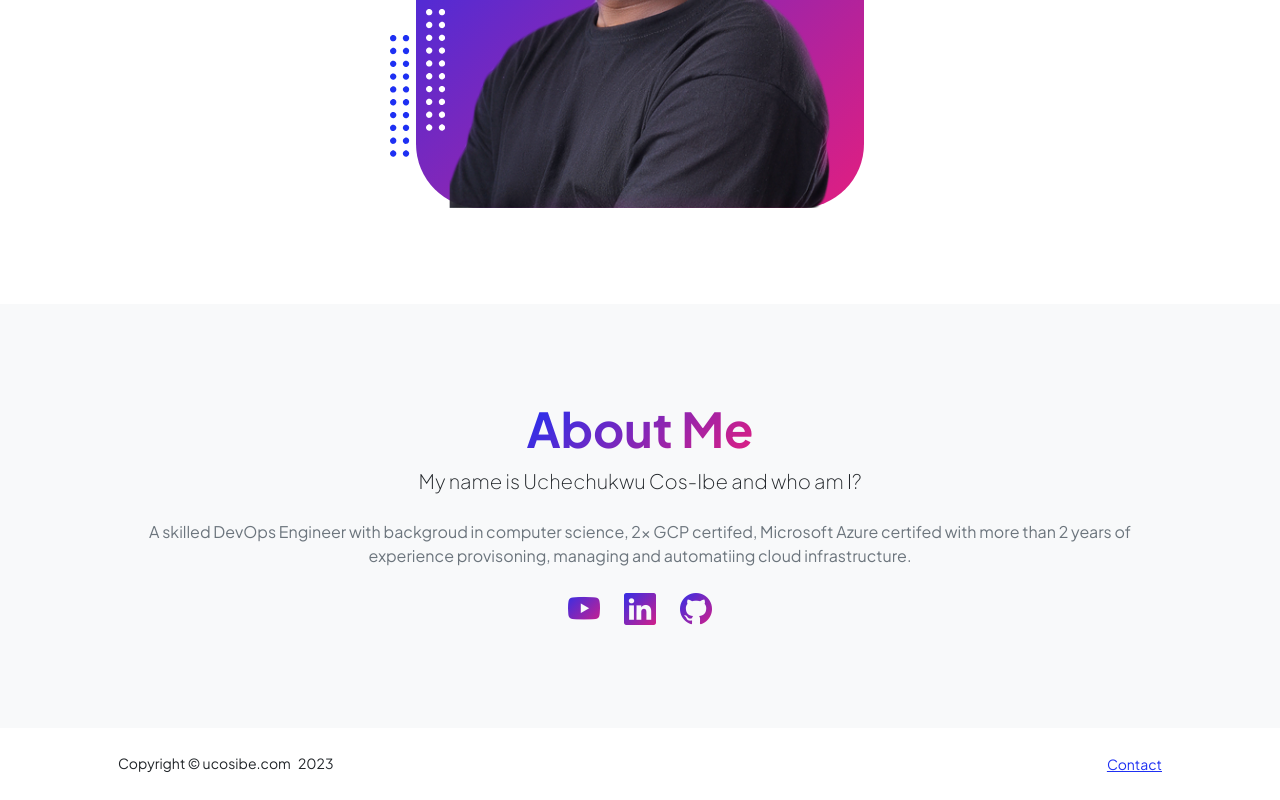
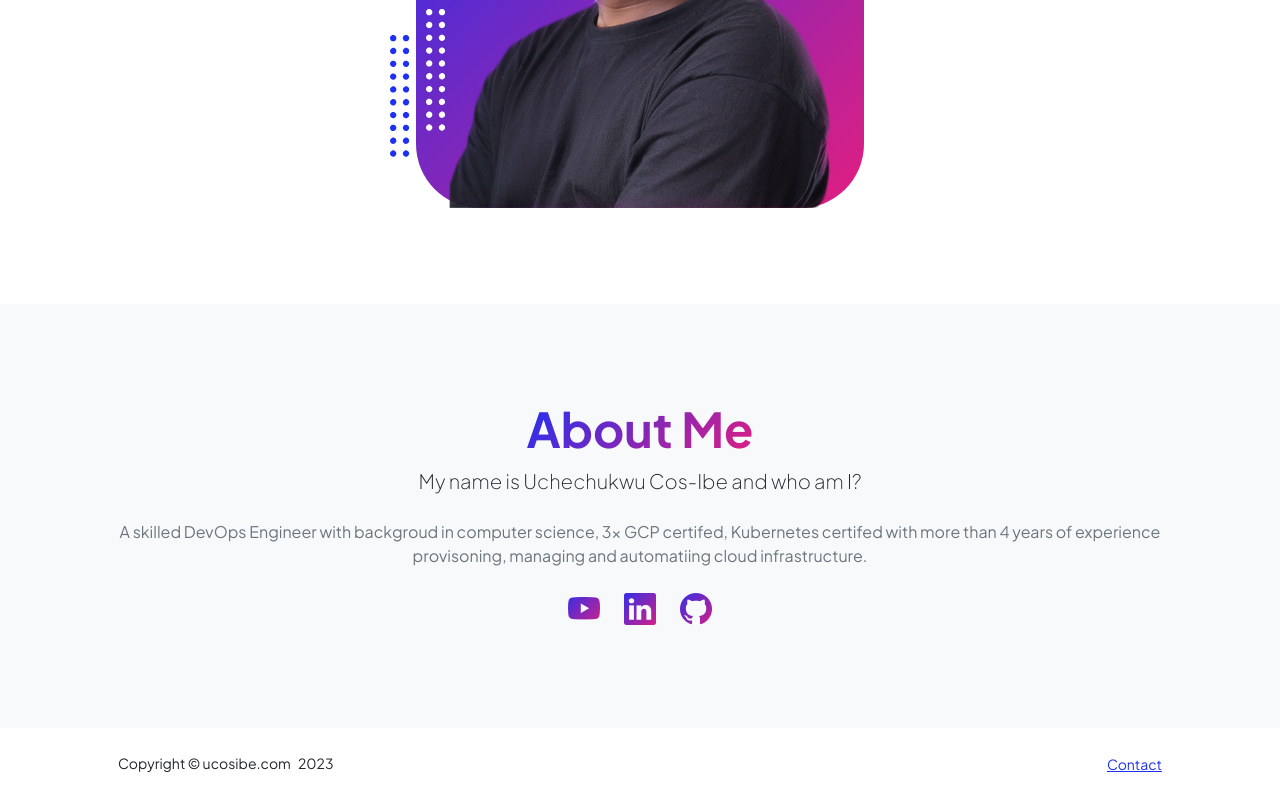
Before and after one commit to donbigi/Ucosibe, a plain HTML site: page index.html in a window 1280 px wide. Shown: the part 761-1561 px from the top of the page. Drawn offline with nearby package versions, Linux system fonts and the light colour scheme.

Commit message:
updated about me

```diff
--- a/index.html
+++ b/index.html
@@ -183,7 +183,7 @@
                             <div class="text-center my-5">
                                 <h2 class="display-5 fw-bolder"><span class="text-gradient d-inline">About Me</span></h2>
                                 <p class="lead fw-light mb-4">My name is Uchechukwu Cos-Ibe and who am I?</p>
-                                <p class="text-muted">A skilled DevOps Engineer with backgroud in computer science, 2x GCP certifed, Microsoft Azure certifed with more than 2 years of experience provisoning, managing and automatiing cloud infrastructure.</p>
+                                <p class="text-muted">A skilled DevOps Engineer with backgroud in computer science, 3x GCP certifed, Kubernetes certifed with more than 4 years of experience provisoning, managing and automatiing cloud infrastructure.</p>
                                 <div class="d-flex justify-content-center fs-2 gap-4">
                                     <a class="text-gradient" href="https://www.youtube.com/channel/UC-Ovosl37yuR4zS2byHSFKQ" target="_blank"><i class="bi bi-youtube"></i></a>
                                     <a class="text-gradient" href="https://www.linkedin.com/in/cos-ibe/" target="_blank"><i class="bi bi-linkedin"></i></a>
```
